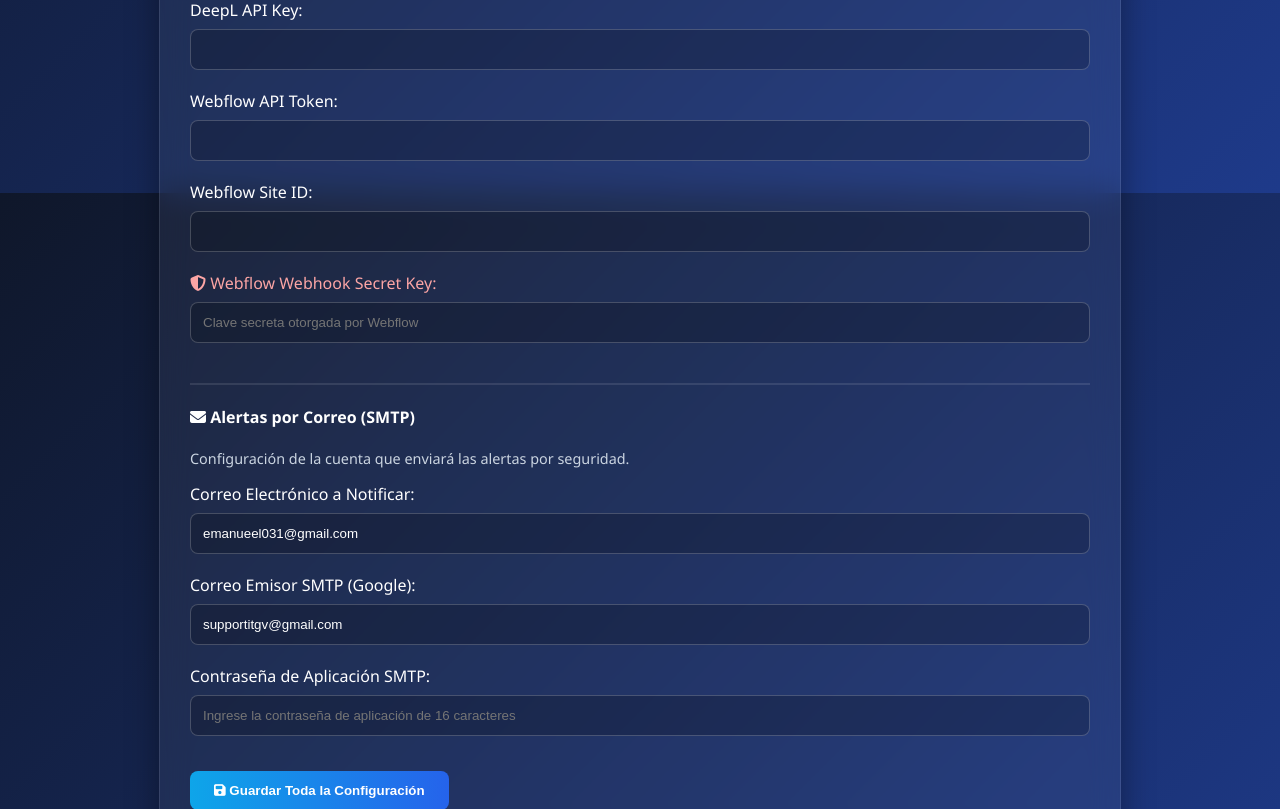
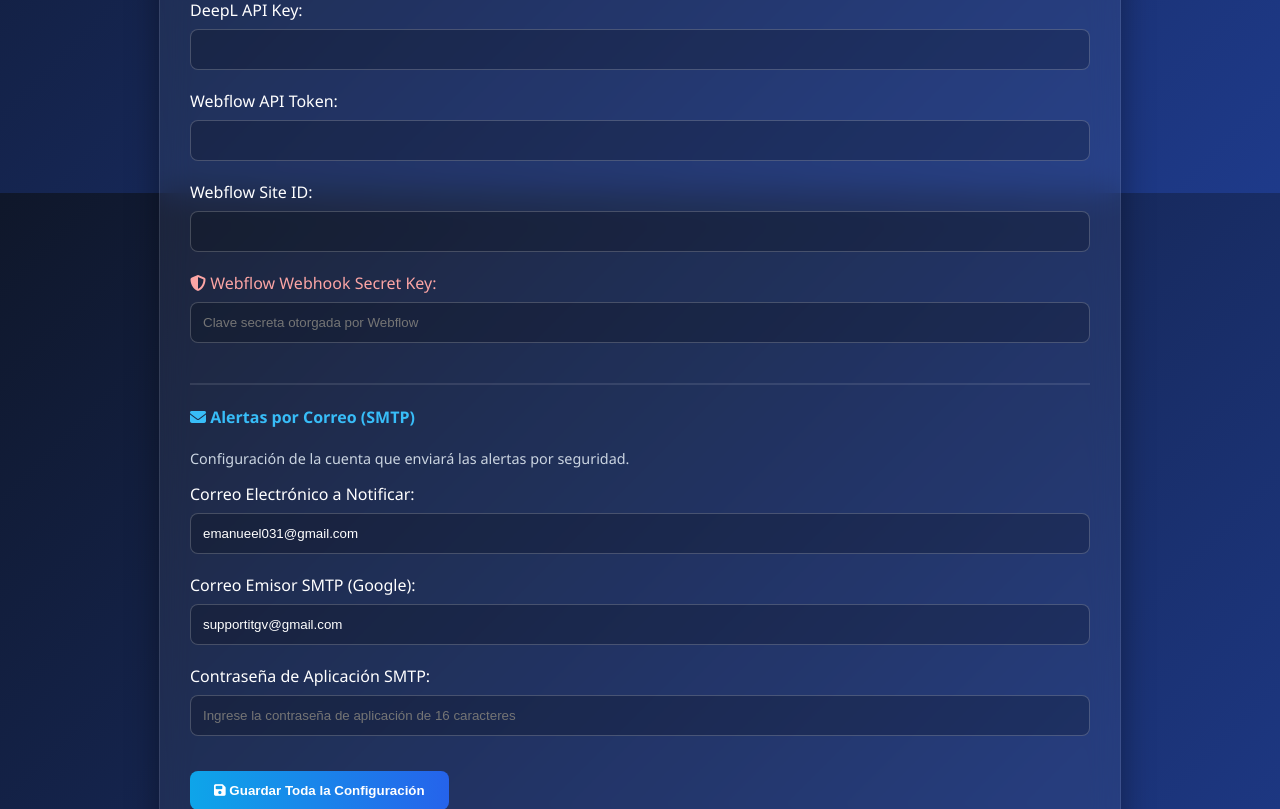
Before and after one commit to userEmanu/domoblock-translator, a Flask app: page / in a window 1280 px wide. Shown: the part 607-1416 px from the top of the page. Run offline with Flask 3, Linux system fonts and the light colour scheme; the visitor is signed in with stand-in values (Sample User, id 1); data comes from the database, SQL or seed files in the repository; some libraries are stand-ins or nearby versions.

Commit message:
Update UI library comments and styles in base.html

```diff
--- a/api/templates/base.html
+++ b/api/templates/base.html
@@ -4,13 +4,12 @@
     <meta charset="UTF-8">
     <meta name="viewport" content="width=device-width, initial-scale=1.0">
     <title>Domoblock Translator</title>
-    <!-- Librerías de UI, Iconos, jQuery y Select2 para los Buscadores -->
+    <!-- Librerías de UI: FontAwesome, Animate.css, jQuery y Select2 -->
     <link rel="stylesheet" href="https://cdnjs.cloudflare.com/ajax/libs/font-awesome/6.4.0/css/all.min.css">
     <link rel="stylesheet" href="https://cdnjs.cloudflare.com/ajax/libs/animate.css/4.1.1/animate.min.css">
     <script src="https://code.jquery.com/jquery-3.6.0.min.js"></script>
     <link href="https://cdn.jsdelivr.net/npm/select2@4.1.0-rc.0/dist/css/select2.min.css" rel="stylesheet" />
     <script src="https://cdn.jsdelivr.net/npm/select2@4.1.0-rc.0/dist/js/select2.min.js"></script>
-
     <style>
         body {
             font-family: 'Segoe UI', Tahoma, Geneva, Verdana, sans-serif;
@@ -31,7 +30,7 @@
             margin: auto;
             box-shadow: 0 8px 32px 0 rgba(0, 0, 0, 0.37);
         }
-        h2, h3 { color: #38bdf8; font-weight: 600; }
+        h2, h3, h4 { color: #38bdf8; font-weight: 600; }
         nav {
             background: rgba(0, 0, 0, 0.3);
             padding: 15px 20px;
@@ -66,7 +65,6 @@
         }
         input:focus, select:focus { border: 1px solid #38bdf8; }
 
-        /* Ajustes específicos para Select2 con Glassmorphism */
         .select2-container--default .select2-selection--single {
             background-color: rgba(0, 0, 0, 0.2);
             border: 1px solid rgba(255, 255, 255, 0.2);
@@ -128,7 +126,6 @@
         {% block content %}{% endblock %}
     </div>
     <script>
-        // Inicializar todos los Select2 en las vistas que lo necesiten
         $(document).ready(function() {
             $('.select2-enable').select2({ width: '100%' });
         });
```
